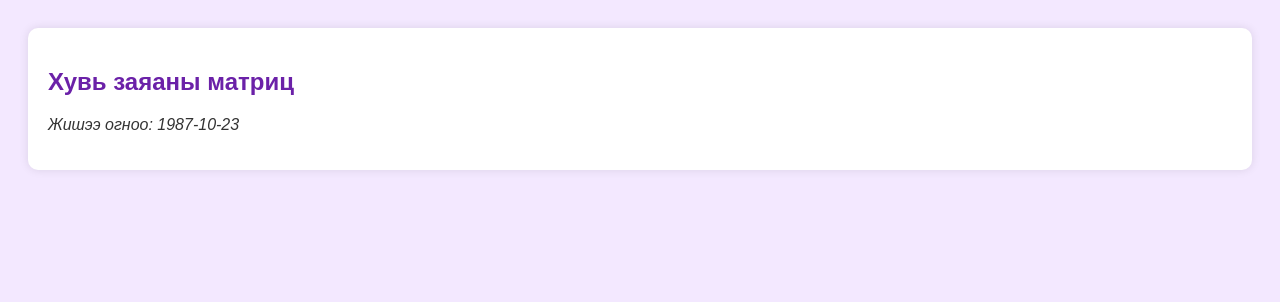
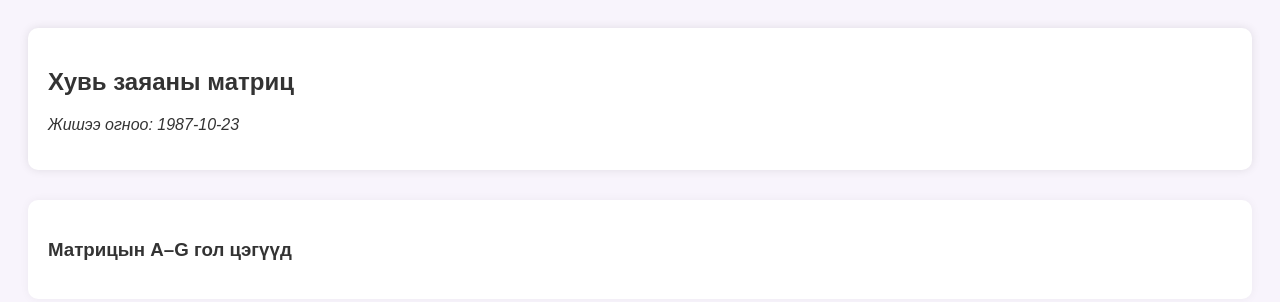
Before and after one commit to Otgontamir/Tamir-toozui, a plain HTML site: page docs/index.html in a window 1280 px wide. Drawn offline with Linux system fonts and the light colour scheme.

Commit message:
Update index.html

```diff
--- a/docs/index.html
+++ b/docs/index.html
@@ -2,34 +2,27 @@
 <html lang="mn">
 <head>
   <meta charset="UTF-8" />
-  <meta name="viewport" content="width=device-width, initial-scale=1.0"/>
-  <title>Хувь заяаны матриц by Tamir</title>
+  <meta name="viewport" content="width=device-width, initial-scale=1.0" />
+  <title>Хувь заяаны матриц</title>
   <style>
     body {
       font-family: sans-serif;
-      background-color: #f3e8ff;
+      background-color: #f8f4fc;
+      color: #333;
       padding: 20px;
-      color: #333;
     }
-
-    h2 {
-      color: #6b21a8;
-    }
-
-    ul {
-      list-style-type: none;
-      padding: 0;
-    }
-
-    li {
-      padding: 6px 0;
-    }
-
     .matrix-box {
       background-color: #fff;
       border-radius: 10px;
       padding: 20px;
-      box-shadow: 0 0 10px rgba(0,0,0,0.1);
+      box-shadow: 0 0 10px rgba(0, 0, 0, 0.1);
+    }
+    #matrix-points {
+      margin-top: 30px;
+      background: #fff;
+      padding: 20px;
+      border-radius: 10px;
+      box-shadow: 0 0 10px rgba(0,0,0,0.05);
     }
   </style>
 </head>
@@ -41,13 +34,17 @@
     <div id="matrixResult"></div>
   </div>
 
-  <!-- Matrix script -->
+  <!-- A–G цэгийн үр дүн -->
+  <div id="matrix-points">
+    <h3>Матрицын A–G гол цэгүүд</h3>
+    <ul id="matrix-list"></ul>
+  </div>
+
+  <!-- JS файл дуудаж, матриц үүсгэх -->
   <script src="matrix.js"></script>
-
-  <!-- Test execution -->
   <script>
     generateMatrixReport("1987-10-23");
   </script>
+
 </body>
 </html>
-<div id="matrixResult"></div>
```
